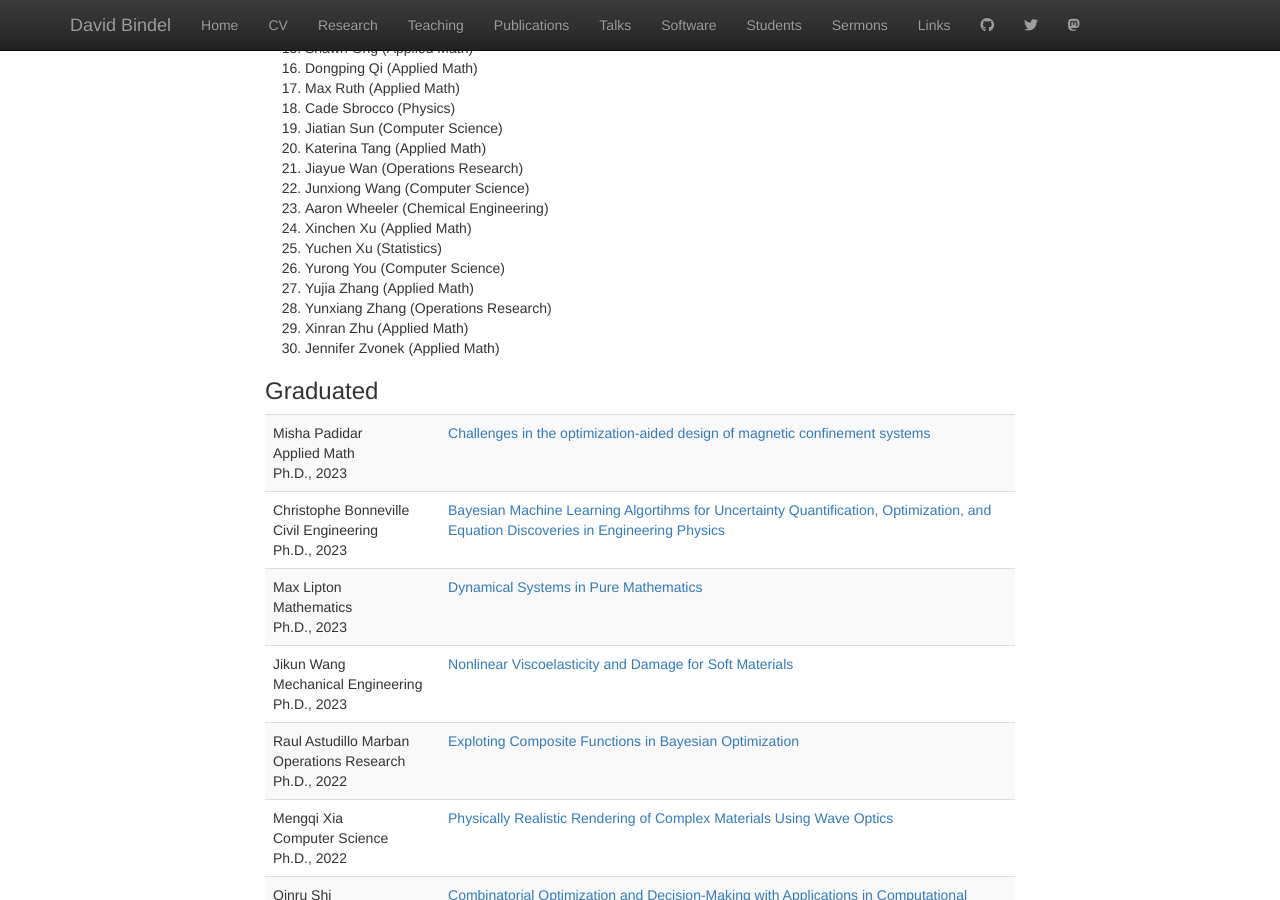
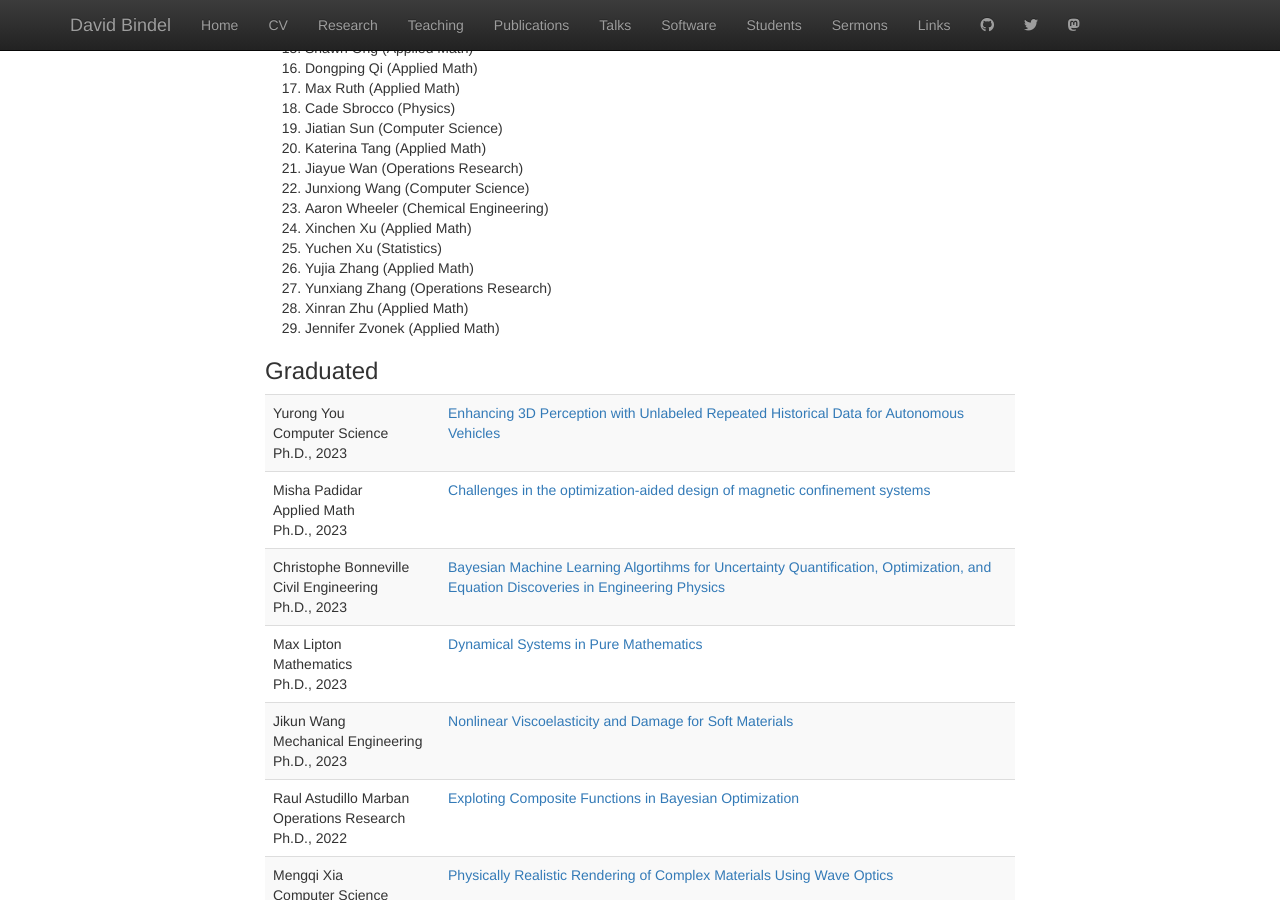
Before and after one commit to dbindel/cornell_web, a Jekyll site: the page built from students.html, in a window 1280 px wide and 900 px high, scrolled down 5821 px. Built offline with Jekyll 4.4.1, drawn with Linux system fonts in a browser that asks for light colours; nearby versions of some CDN libraries.

```diff
--- a/_data/students.yml
+++ b/_data/students.yml
@@ -869,11 +869,6 @@ committees:
     field: Statistics
   -
     degree: phd
-    last: You
-    first: Yurong
-    field: Computer Science
-  -
-    degree: phd
     last: Zhang
     first: Yujia
     field: Applied Math
@@ -894,6 +889,14 @@ committees:
     field: Applied Math
 
 past_committees:
+  -
+    degree: phd
+    last: You
+    first: Yurong
+    field: Computer Science
+    thesis:
+      title: "Enhancing 3D Perception with Unlabeled Repeated Historical Data for Autonomous Vehicles"
+      year: 2023
   -
     degree: phd
     last: Padidar
```
